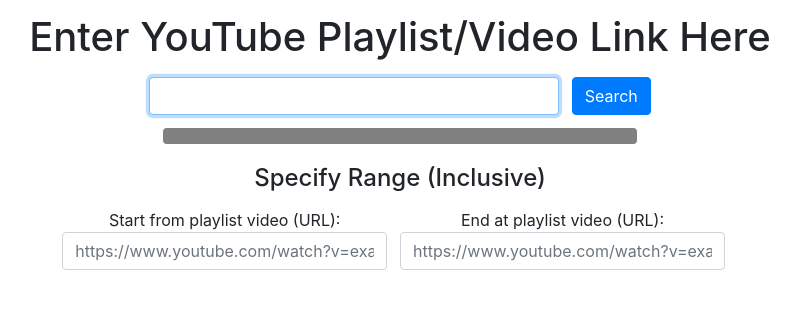
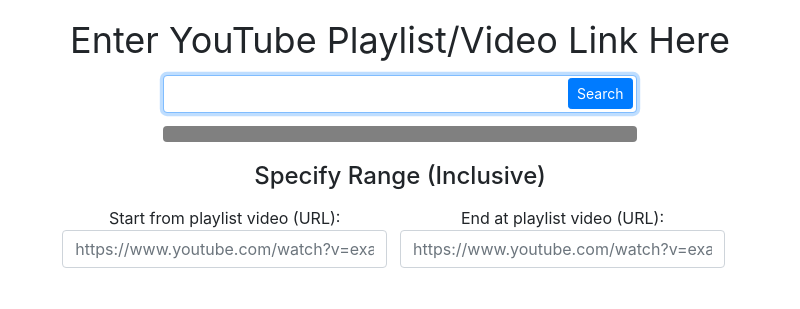
Before and after one commit to MyPingO/First-Website-with-Flask, a Flask app: page /playlist-downloader in a window 1280 px wide. Shown: the part 56-365 px from the top of the page, without its empty margins (240-1040 px from the left). Run offline with Flask 2, Linux system fonts and the light colour scheme; some libraries are stand-ins or nearby versions.

Commit message:
Fixed how alerts and playlist input look and work
-Alerts close button was bugged a little. Fixed it with absolute/relative positioning
-Search button is now in the playlist form input with absolute positioning
-Playlist form input has a padding added to make sure the text doesn't underlap the search button.
-Changed how I send/receive flash messages within the downloader functions
-Changed return statement in download() to return a proper response if no file could be sent

```diff
--- a/app.py
+++ b/app.py
@@ -42,7 +42,7 @@ def download(socketid):
     end_video = data.get("end_video")
     url = data.get("url")
     file = downloader(url=url, user=current_user, start_video=start_video, end_video=end_video, socketid=socketid)
-    return file or jsonify(get_flashed_messages(with_categories=True)), 200, {"Content-Type": "application/json"}
+    return file or Response(status=204) #204 is "no content" status code
 
 
 @socketio.on("connect")
@@ -151,7 +151,7 @@ def sign_up():
 # TODO check for same file names
 def downloader(url: str, user: User, start_video: str, end_video: str, socketid: str):
     if not url:
-        flash("Please enter a link to a youtube video or Playlist.", category="error")
+        socketio.emit("alert", {"message" : "Please enter a link to a youtube video or Playlist.", "category" : "error"}, to = socketid)
         return None
     pattern = r"(https:\/\/www\.youtube\.com\/watch\?v=[A-Za-z0-9-_]{11}).*"
     # https://youtu.be/eleven11111
@@ -161,14 +161,14 @@ def downloader(url: str, user: User, start_video: str, end_video: str, socketid:
         try:
             title = playlist.title  # tests to see if the playlist has a title
         except KeyError as ke:
-            flash("Cannot download playlist. Reason: Invalid playlist link.", category="error")
+            socketio.emit("alert", {"message" : "Cannot download playlist. Reason: Invalid playlist link.", "category" : "error"}, to = socketid)
             return None
         except Exception as e:
-            flash("Cannot download playlist. Reason: Unknown error.", category="error")
+            socketio.emit("alert", {"message" : "Cannot download playlist. Reason: Unknown error.", "category" : "error"}, to = socketid)
             print(type(e))
             return None
         if len(playlist.video_urls) == 0:
-            flash("Cannot download playlist. Reason: Playlist is empty.", category="error")
+            socketio.emit("alert", {"message" : "Cannot download playlist. Reason: Playlist is empty.", "category" : "error"}, to = socketid)
             return None
         playlist_min_range = 0
         playlist_max_range = len(playlist.video_urls)
@@ -180,16 +180,16 @@ def downloader(url: str, user: User, start_video: str, end_video: str, socketid:
                     playlist_min_range = playlist.index(start_video)
                     # TODO 'https://www.youtube.com/watch?v=fsP8ByqNVOE&list=PLpq1vrb8z_YcqqsLsf6W1YZXhibS7bPSA&index=1' invalid link
                 except ValueError as ve:
-                    flash("Cannot download playlist. Reason: Start video link is not in playlist.", category="error")
+                    socketio.emit("alert", {"message" : "Cannot download playlist. Reason: Start video link is not in playlist.", "category" : "error"}, to = socketid)
                     print(ve)
                     return None
                 except Exception as e:
-                    flash("Cannot download playlist. Reason: Unknown error.", category="error")
+                    socketio.emit("alert", {"message" : "Cannot download playlist. Reason: Unknown error.", "category" : "error"}, to = socketid)
                     print(type(e))
                     return None
             else:
-                flash(
-                    "Cannot download playlist. Reason: Start video link is not a valid youtube link.", category="error"
+                socketio.emit("alert", {"message" :
+                    "Cannot download playlist. Reason: Start video link is not a valid youtube link.", "category" : "error"}, to = socketid
                 )
                 return None
         if end_video:
@@ -199,18 +199,18 @@ def downloader(url: str, user: User, start_video: str, end_video: str, socketid:
                     end_video = match.group(1)
                     playlist_max_range = playlist.index(end_video) + 1
                 except ValueError as ve:
-                    flash("Cannot download playlist. Reason: End video link is not in playlist.", category="error")
+                    socketio.emit("alert", {"message" : "Cannot download playlist. Reason: End video link is not in playlist.", "category" : "error"}, to = socketid)
                     print(ve)
                     return None
                 except Exception as e:
-                    flash("Cannot download playlist. Reason: Unknown error.", category="error")
+                    socketio.emit("alert", {"message" : "Cannot download playlist. Reason: Unknown error.", "category" : "error"}, to = socketid)
                     print(type(e))
                     return None
             else:
-                flash("Cannot download playlist. Reason: End video link is not a valid youtube link.", category="error")
+                socketio.emit("alert", {"message" : "Cannot download playlist. Reason: End video link is not a valid youtube link.", "category" : "error"}, to = socketid)
                 return None
         if playlist_min_range > playlist_max_range:
-            flash("Cannot download playlist. Reason: Start video is after End video.", category="error")
+            socketio.emit("alert", {"message" : "Cannot download playlist. Reason: Start video is after End video.", "category" : "error"}, to = socketid)
             return None
         playlist = playlist[playlist_min_range:playlist_max_range]
 
@@ -264,13 +264,16 @@ def downloader(url: str, user: User, start_video: str, end_video: str, socketid:
                 db.session.rollback()
                 traceback.print_exc()
         socketio.emit("file name", f"{title}.zip", to=socketid) #send the file name to the client/frontend
-
-        return send_file(zip_bytes, download_name=f"{title}.zip", as_attachment=True)
+        #check if zip_bytes is empty
+        if zip_bytes.getbuffer().nbytes != 0:
+            return send_file(zip_bytes, download_name=f"{title}.zip", as_attachment=True)
+        else:
+            return None
 
     else:
         match = fullmatch(pattern=pattern, string=url) or fullmatch(pattern=pattern2, string=url)
         if not match:
-            flash("Cannot download video. Reason: Invalid youtube link.", category="error")
+            socketio.emit("alert", {"message" : "Cannot download video. Reason: Invalid youtube link.", "category" : "error"}, to = socketid)
             return None
         url = match.group(1)
         print("Downloading URL")
@@ -278,7 +281,7 @@ def downloader(url: str, user: User, start_video: str, end_video: str, socketid:
         while True:
             # sometimes theres some error that doesn't allow a video to be downloaded properly, happens rarely so I let it try 3 times before flashing an error
             if try_counter == 3:
-                flash("Something went wrong, please try again!", category="error")
+                socketio.emit("alert", {"message" : "Something went wrong, please try again!", "category" : "error"}, to = socketid)
                 return None
             try:
                 try_counter += 1
@@ -314,7 +317,7 @@ def get_video_info(video_url: str, playlist: Playlist, videos_handled: list, soc
             #add a video_url to list in case a video could not be downloaded
             #so that the perecentages dont get messed up
             videos_handled.append(video_url)
-            flash(f"Error: Something went wrong. URL = {video_url}", category="error")
+            socketio.emit("alert", {"message" : f"Error: Something went wrong. URL = {video_url}", "category" : "error"}, to = socketid)
             return None
         try:
             try_counter += 1
--- a/website/static/playlistdownloaderstyles.css
+++ b/website/static/playlistdownloaderstyles.css
@@ -6,10 +6,21 @@
     display: flex;
     justify-content: center;
 }
-.playlist {
-    min-width: 250px;
-    width: 33vw;
-    padding-right: 1vw;
+.playlistForm {
+    min-width: 325px;
+    width: 37vw;
+}
+.dummy {
+    padding-left: 0;
+}
+.form-control.playlistInput {
+    padding-right: max(80px, 10%);
+}
+.btn.searchButton {
+    min-width: 65px;
+    width: 10%;
+    right: .25rem;
+    top: .2rem;
 }
 .progress.download{
     background-color: gray;
--- a/website/templates/playlist_downloader.html
+++ b/website/templates/playlist_downloader.html
@@ -8,14 +8,16 @@
 
 {%block scripts%}
 <script type="text/javascript">
-    let fileName = undefined
     window.onload = function () {
         const href = window.location.href;
+        let fileName = undefined
+        let allAlerts = []
 
         let socketid = undefined
 
         const progressBar = document.getElementById("progress-bar");
         const progress = document.getElementById("progress");
+        const percentText = document.getElementById("percentText");
         const playlistForm = document.getElementById("playlistForm");
         const playlistInput = document.getElementById("playlistInput");
         playlistInput.focus();
@@ -49,6 +51,10 @@
             console.log("Disconnected from server");
         });
 
+        socket.on("alert", function (content) {
+            allAlerts.push([content.message, content.category]);
+        });
+
         playlistForm.onsubmit = function (event) {
             event.preventDefault();
             let formData = new FormData(playlistForm);
@@ -58,59 +64,24 @@
             })
             .then((response) => {
                 //check if response header entries contains an attachment content-disposition
-                if (response.headers.has("content-disposition") && response.headers.get("content-disposition").includes("attachment")) {
+                if (fileName != undefined) {
                     //if it is, then download the file
                     response.blob().then((data) => {
                         let a = document.createElement("a");
                         a.href = window.URL.createObjectURL(data);
                         a.download = fileName;
                         a.click();
+                        fileName = undefined;
                         //set progress bar back to 0% after 1 second
                         setTimeout(function () {
                             progressBar.style.width = "0%";
                             percentText.innerHTML = "";
                         }, 1000);
-                        //reload page after 2 second to view the videos that downloaded
-                        setTimeout(function () {
-                            location.reload();
-                        }, 2000);
                     });
                 }
-                //check if response type is json data
-                else if (response.headers.has("content-type") && response.headers.get("content-type") == "application/json") {
-                    //display all flash messages in the json data
-                    response.json().then((data) => {
-                        let alerts = document.getElementById("alerts");
-                        alerts.innerHTML = "";
-                        for (let flashData of data) {
-                            let category = flashData[0];
-                            let message = flashData[1];
-                            let alertType = category == "error" ? "alert-danger" : "alert-success";
-                            let flashMessageDiv = document.createElement("div");
-                            flashMessageDiv.className = `alert ${alertType} alter-dismissable fade show`;
-                            flashMessageDiv.innerHTML = message;
-                            flashMessageDiv.setAttribute("role", "alert");
-                            flashMessageDiv.style = "width: 33vw; min-width: fit-content; margin: auto; text-align: center;";
-
-                            let closeButton = document.createElement("button");
-                            closeButton.type = "button";
-                            closeButton.className = "close";
-                            //prevent closeButton from moving
-                            closeButton.style = "padding-left: 1vw";
-                            closeButton.setAttribute("data-dismiss", "alert");
-                            closeButton.setAttribute("aria-label", "Close");
-
-                            let i = document.createElement("i");
-                            i.className = "bi bi-x-circle";
-
-                            closeButton.appendChild(i);
-                            flashMessageDiv.appendChild(closeButton);
-                            flashMessageDiv.appendChild(document.createElement("br"));
-                            alerts.appendChild(flashMessageDiv);
-
-                        }
-                    });
-                }
+                //display all flash messages if there are any
+                displayAlerts(allAlerts);
+                allAlerts = []
             })
         };
     }
@@ -130,12 +101,38 @@
             a.href = window.URL.createObjectURL(data);
             a.download = fileName;
             a.click();
-            //reload page after 1 second to view the videos that downloaded
-            setTimeout(function () {
-                location.reload();
-            }, 1000);
+
         });
     };
+    function displayAlerts(allAlerts) {
+        let alerts = document.getElementById("alerts");
+        alerts.innerHTML = "";
+        for (let flashData of allAlerts) {
+            let message = flashData[0];
+            let category = flashData[1];
+            let alertType = category == "error" ? "alert-danger" : "alert-success";
+            let flashMessageDiv = document.createElement("div");
+            flashMessageDiv.className = `alert ${alertType} alter-dismissable fade show`;
+            flashMessageDiv.innerHTML = message;
+            flashMessageDiv.setAttribute("role", "alert");
+            flashMessageDiv.style = "width: 37vw; min-width: 325px; margin: auto; position: relative; padding-right: 3.25rem;";
+
+            let closeButton = document.createElement("button");
+            closeButton.type = "button";
+            closeButton.className = "close";
+            closeButton.style = "position: absolute; right: 1rem; top: .75rem; margin-left: 10px;"
+            closeButton.setAttribute("data-dismiss", "alert");
+            closeButton.setAttribute("aria-label", "Close");
+
+            let i = document.createElement("i");
+            i.className = "bi bi-x-circle";
+
+            closeButton.appendChild(i);
+            flashMessageDiv.appendChild(closeButton);
+            flashMessageDiv.appendChild(document.createElement("br"));
+            alerts.appendChild(flashMessageDiv);
+        }
+    }
 </script>
 {%endblock%}
 
@@ -148,13 +145,13 @@
 <form action="/download" id="playlistForm" method="POST">
     <div class="formGroup">
         <label for="ytplaylist">
-            <h1>Enter YouTube Playlist/Video Link Here</h1>
+            <span style="width: 37vw; font-size: calc(.65rem + 2vw);">Enter YouTube Playlist/Video Link Here</span>
         </label>
         <div class="inputs">
-            <div class="formInput playlist">
-                <input id="playlistInput" type="text" class="form-control" name="url" style="text-align:center;">
+            <div class="formInput position-relative playlistForm">
+                <input class = "form-control playlistInput" id="playlistInput" type="text" class="form-control" name="url">
+                <button class="btn btn-primary btn-sm position-absolute searchButton" type="submit" value="Search">Search</button>
             </div>
-            <button class="btn btn-primary searchButton" type="submit">Search</button>
         </div>
     </div>
     <div class="progress position-relative download" id="progress" style="text-align: center;">
```
